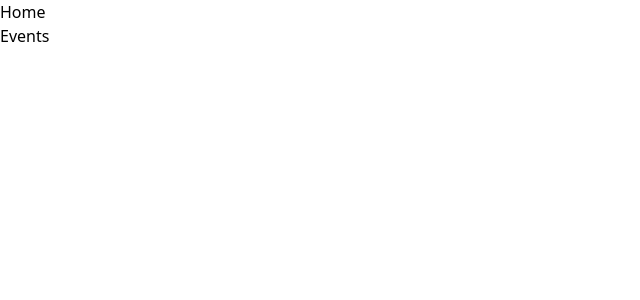
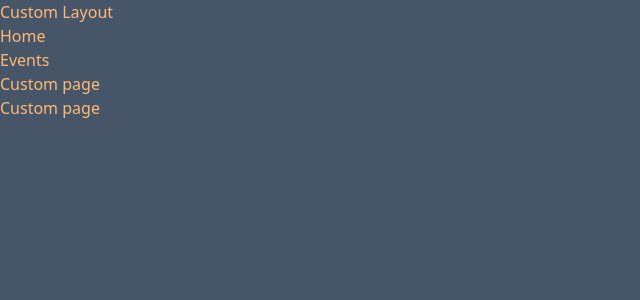
Before and after one commit to Baral-Chief-of-Compliance/learn_nuxt3, a Nuxt app: page /custom in a window 1280 px wide. Before the commit this address had no page. Shown: the top 300 px of the page, without its empty margins (0-640 px from the left). Built offline with nearby package versions, Linux system fonts and the light colour scheme.

Commit message:
cours part 4

```diff
--- a/app.vue
+++ b/app.vue
@@ -10,6 +10,10 @@
           <li>
             <NuxtLink to="/events">Events</NuxtLink>
           </li>
+
+          <li>
+            <NuxtLink to="/custom">Custom page</NuxtLink>
+          </li>
         </ul>
       </header>
       <NuxtPage />
--- /dev/null
+++ b/layouts/custom.vue
@@ -0,0 +1,6 @@
+<template>
+    <div class="CustomLayout text-orange-300 bg-slate-600 h-screen">
+        <p>Custom Layout</p>
+        <slot />
+    </div>
+</template>
--- /dev/null
+++ b/layouts/default.vue
@@ -0,0 +1,6 @@
+<template>
+    <div class="DefaultLayout text-white bg-slate-900 h-screen">
+        <p>Default Layout</p>
+        <slot />
+    </div>
+</template>
--- /dev/null
+++ b/pages/custom.vue
@@ -0,0 +1,9 @@
+<script setup>
+    definePageMeta({
+        layout: "custom",
+    });
+</script>
+
+<template>
+    <div class="Custom page">Custom page</div>
+</template>
```
